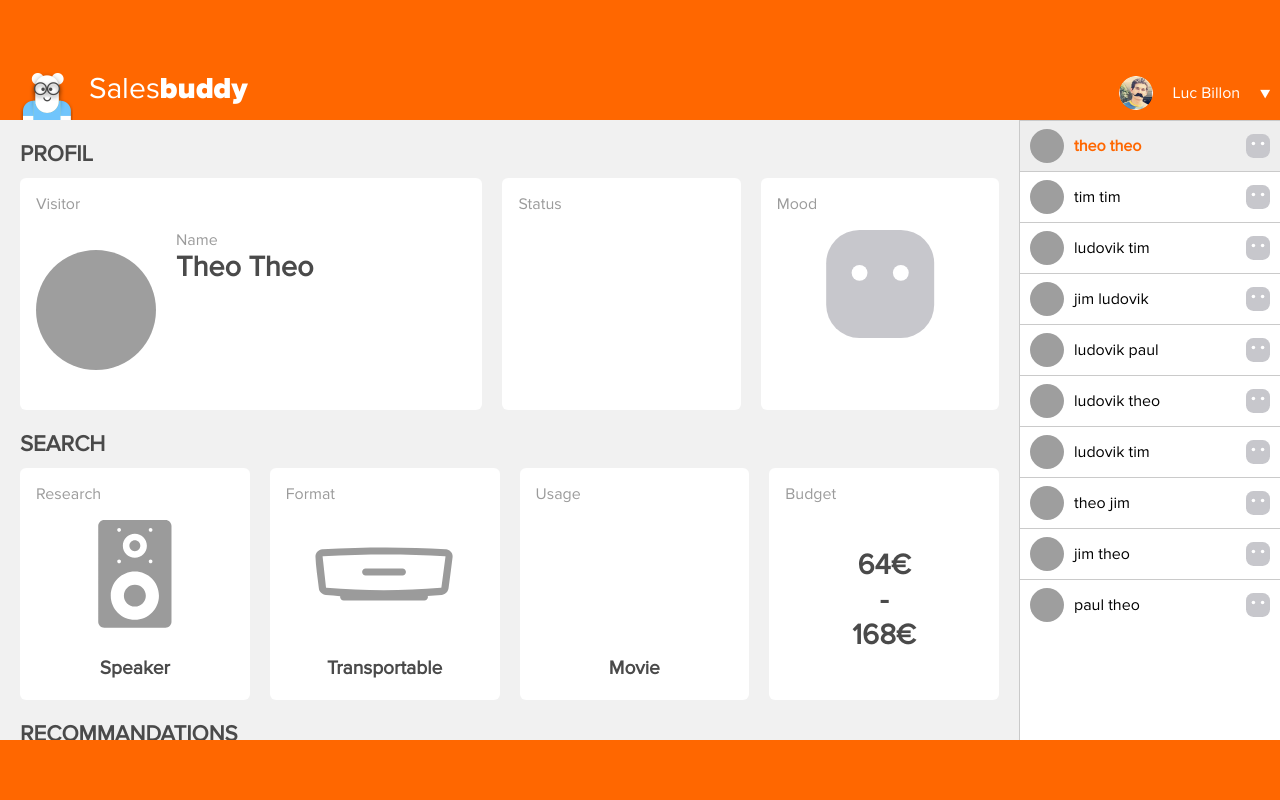
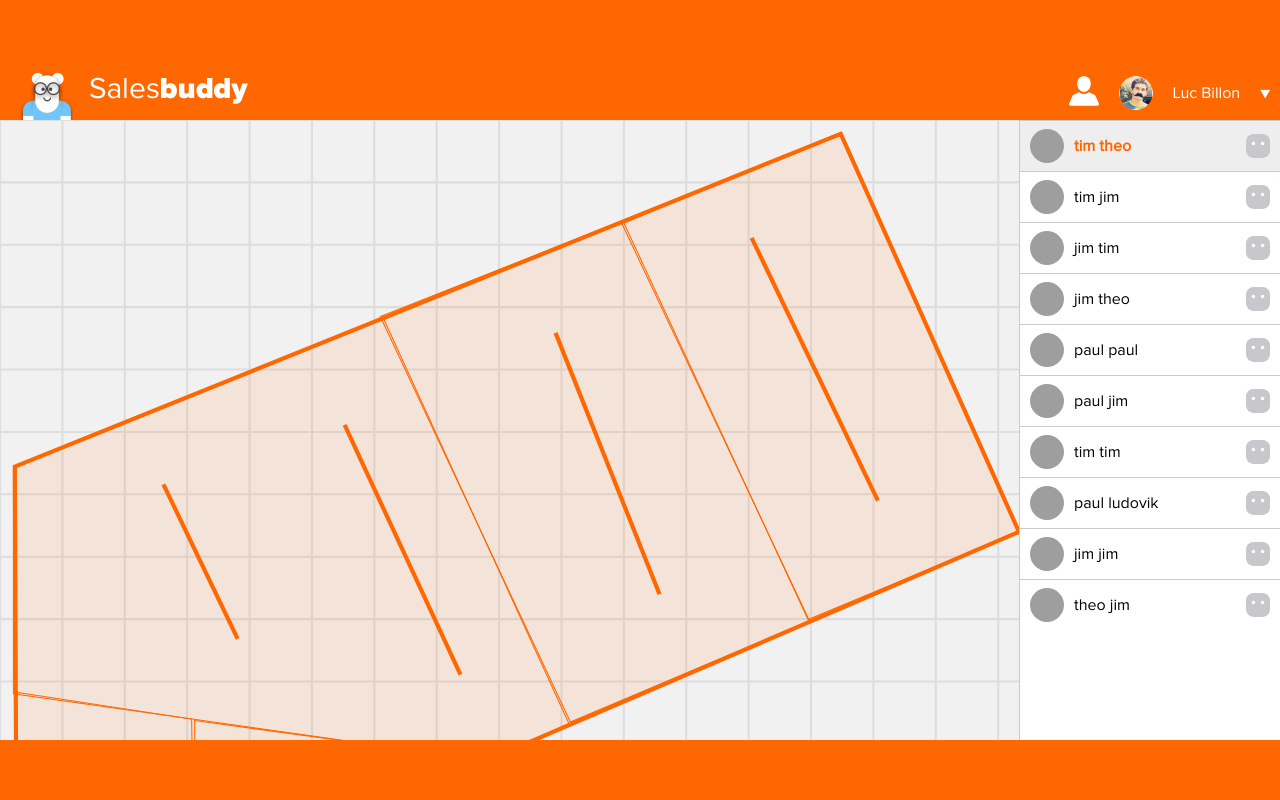
Before and after one commit to Platane/salesbuddy, a React app: page / in a window 1280 px wide. Built offline with nearby package versions, Linux system fonts and the light colour scheme; grey boxes are pictures that could not be loaded.

Commit message:
:rocket: toggle map

```diff
--- a/src/action/index.js
+++ b/src/action/index.js
@@ -10,3 +10,8 @@
     type: 'selectVisitor',
     visitorId,
 });
+
+export const setMainContent = mainContent => ({
+    type: 'setMainContent',
+    mainContent,
+});
--- a/src/component/app/index.js
+++ b/src/component/app/index.js
@@ -1,6 +1,6 @@
 import React from 'react';
-import { Header } from '../header';
-import { Content } from '../content';
+import { Header } from '../header/connected';
+import { Content } from '../content/connected';
 
 import style from './style.css';
 
--- /dev/null
+++ b/src/component/content/connected.js
@@ -0,0 +1,13 @@
+import React from 'react';
+
+import { connect } from 'react-redux';
+
+import { Content as C } from './index';
+
+const mapStateToProps = state => ({
+    mainContent: state.mainContent,
+});
+
+const mapDispatchToProps = {};
+
+export const Content = connect(mapStateToProps, mapDispatchToProps)(C);
--- a/src/component/content/index.js
+++ b/src/component/content/index.js
@@ -6,10 +6,11 @@
 import { VisitorTiles } from '../visitorTiles/connected';
 import { Map } from '../map/connected';
 
-export const Content = () =>
+export const Content = ({ mainContent }) =>
     <div className={style.container}>
         <div className={style.main}>
-            <VisitorTiles />
+            {'profil' === mainContent && <VisitorTiles />}
+            {'map' === mainContent && <Map />}
         </div>
         <div className={style.leftPanel}>
             <VerticalVisitorList />
--- /dev/null
+++ b/src/component/header/connected.js
@@ -0,0 +1,17 @@
+import React from 'react';
+
+import { connect } from 'react-redux';
+
+import { Header as C } from './index';
+
+import { setMainContent } from '../../action';
+
+const mapStateToProps = state => ({
+    mainContent: state.mainContent,
+});
+
+const mapDispatchToProps = {
+    setMainContent,
+};
+
+export const Header = connect(mapStateToProps, mapDispatchToProps)(C);
--- a/src/component/header/index.js
+++ b/src/component/header/index.js
@@ -1,5 +1,5 @@
 import React from 'react';
-
+import { Icon } from '../icon';
 import style from './style.css';
 
 const Notification = () => <div>{''}</div>;
@@ -11,10 +11,24 @@
         <div className={style.userSettingCarret}>▼</div>
     </div>;
 
-export const Header = () =>
+export const Header = ({ mainContent, setMainContent }) =>
     <div className={style.container}>
         <div className={style.logo} />
         <div className={style.right}>
+            {setMainContent &&
+                <div
+                    className={style.contentToggle}
+                    onClick={() =>
+                        setMainContent(
+                            mainContent === 'map' ? 'profil' : 'map'
+                        )}
+                >
+                    <Icon
+                        size={30}
+                        color="#fff"
+                        icon={mainContent === 'map' ? 'user' : 'mapTic'}
+                    />
+                </div>}
             <Notification />
             <UserSetting />
         </div>
--- a/src/component/header/style.css
+++ b/src/component/header/style.css
@@ -38,3 +38,7 @@
     background-size: cover;
     background-image: url(../../asset/avatar_2.png);
 }
+.contentToggle {
+    margin-right: 20px;
+    cursor: pointer;
+}
--- a/src/component/icon/icons.js
+++ b/src/component/icon/icons.js
@@ -21,3 +21,15 @@
     path:
         'M9.36 9.16l-5.27.58c-.2.02-.36.15-.43.34s0 .4.14.53l3.93 3.58-1.07 5.2c-.04.17.03.37.2.5.16.1.37.1.53.02l4.6-2.62 4.6 2.62c.17.1.38.1.54-.03.17-.12.24-.32.2-.5l-1.07-5.2 3.92-3.56c.13-.12.2-.32.13-.5s-.23-.33-.42-.36l-5.26-.58-2.2-4.83c-.07-.17-.24-.3-.44-.3s-.38.13-.46.3L9.37 9.16z',
 };
+
+export const user = {
+    viewBox: '0 0 409.165 409.164',
+    path:
+        'M204.58 216.67c50.67 0 91.74-48.07 91.74-107.38 0-82.24-41.07-107.38-91.74-107.38-50.67 0-91.74 25.14-91.74 107.37 0 59.3 41.08 107.37 91.74 107.37zM407.16 374.72l-46.28-104.27c-2.12-4.77-5.84-8.72-10.46-11.13l-71.83-37.4c-1.6-.82-3.52-.66-4.94.42-20.32 15.37-44.2 23.5-69.08 23.5-24.87 0-48.76-8.13-69.07-23.5-1.42-1.08-3.34-1.24-4.92-.42l-71.83 37.4c-4.63 2.4-8.35 6.36-10.46 11.13L1.98 374.72c-3.2 7.18-2.54 15.4 1.75 22 4.3 6.6 11.54 10.53 19.4 10.53H386c7.88 0 15.13-3.94 19.4-10.53 4.3-6.6 4.96-14.82 1.76-22z',
+};
+
+export const mapTic = {
+    viewBox: '0 0 430.114 430.114',
+    path:
+        'M356.2 107.05c-1.52-5.74-4.63-11.85-6.93-17.2C321.75 23.7 261.6 0 213.07 0 148.04 0 76.46 43.6 66.9 133.43v18.35c0 .77.27 7.65.64 11.1 5.36 42.8 39.15 88.3 64.38 131.13 27.14 45.88 55.3 91 83.22 136.1 17.2-29.42 34.35-59.25 51.17-87.92 4.6-8.42 9.9-16.83 14.5-24.86 3.06-5.35 8.9-10.7 11.57-15.67 27.14-49.7 70.84-99.78 70.84-149.1v-20.27c0-5.34-6.62-24.08-7-25.23zM214.26 199.2c-19.1 0-40.03-9.56-50.35-35.95-1.54-4.2-1.4-12.6-1.4-13.38V138c0-33.62 28.55-48.92 53.4-48.92 30.58 0 54.24 24.47 54.24 55.06 0 30.6-25.3 55.05-55.9 55.05z',
+};
--- a/src/reducer/index.js
+++ b/src/reducer/index.js
@@ -1,5 +1,5 @@
 export const reduce = (state, action) => {
-    state = state || { users: [], selectedVisitorId: null };
+    state = state || { users: [], selectedVisitorId: null, mainContent: 'map' };
 
     switch (action.type) {
         case 'hydrateUsers':
@@ -28,7 +28,15 @@
             break;
 
         case 'selectVisitor':
-            state = { ...state, selectedVisitorId: action.visitorId };
+            state = {
+                ...state,
+                selectedVisitorId: action.visitorId,
+                mainContent: 'profil',
+            };
+            break;
+
+        case 'setMainContent':
+            state = { ...state, mainContent: action.mainContent };
             break;
     }
 
```
